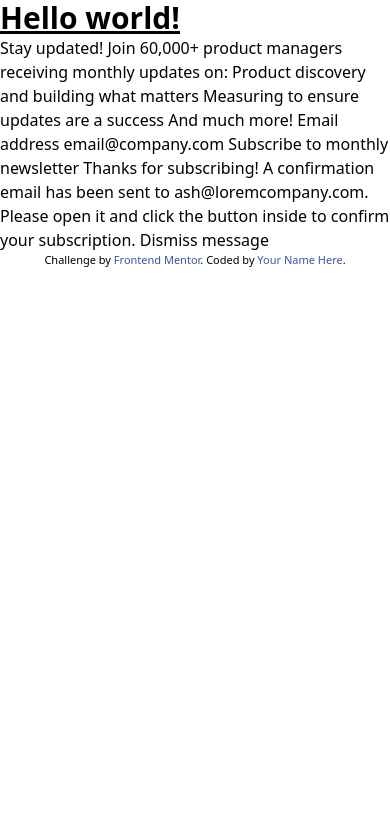
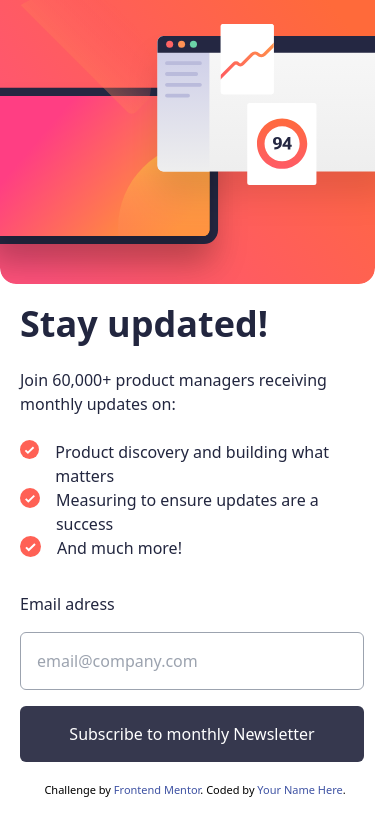
Before and after one commit to 00lar/Newsletter-sign-up-form-with-success-message, a website: page index.html in a window 390 px wide. Drawn offline with Linux system fonts and the light colour scheme.

Commit message:
Mobile First Finished

```diff
--- a/index.html
+++ b/index.html
@@ -6,6 +6,10 @@
 
   <link rel="icon" type="image/png" sizes="32x32" href="./assets/images/favicon-32x32.png">
   <link rel="stylesheet" href="./tailwind.css">
+
+  <link rel="preconnect" href="https://fonts.googleapis.com">
+<link rel="preconnect" href="https://fonts.gstatic.com" crossorigin>
+<link href="https://fonts.googleapis.com/css2?family=Roboto:wght@400;700&family=Space+Grotesk:wght@500&display=swap" rel="stylesheet">
 
   <title>Frontend Mentor | Newsletter sign-up form with success message</title>
 
@@ -16,37 +20,68 @@
   </style>
 </head>
 <body>
-  <h1 class="text-3xl font-bold underline">
-    Hello world!
-  </h1>
+
+<main class="max-w-sm text-LettersBlue">
+  <section>
+    <img src="./assets/images/illustration-sign-up-mobile.svg" alt="">
+  </section>
+  <section class="p-5">
+    <h1 class="font-bold text-4xl">
+      Stay updated!
+    </h1>
+    <p class="font-normal my-6">
+      Join 60,000+ product managers receiving monthly updates on:
+    </p>
+    <ul>
+      <li>
+        <div class="flex">
+          <figure class="mr-4">
+            <img src="./assets/images/icon-list.svg" alt="">
+          </figure>
+          <p>Product discovery and building what matters</p>
+        </div>
+      </li>
+      <li>
+        <div class="flex">
+          <figure class="mr-4">
+            <img src="./assets/images/icon-list.svg" alt="">
+          </figure>
+          <p>Measuring to ensure updates are a success</p>
+        </div>
+      </li>
+      <li>
+        <div class="flex">
+          <figure class="mr-4">
+            <img src="./assets/images/icon-list.svg" alt="">
+          </figure>
+          <p>And much more!</p>
+        </div>
+      </li>
+
+      <li>
+
+      </li>
+      <li>
+
+      </li>
+    </ul>
+    <form action="" class="mt-8">
+      <label for="emailBox">Email adress</label>
+      <input type="text" name="emailBox" id="emailBox" placeholder="email@company.com" class="w-full p-4 border border-gray-400 rounded-md my-4">
+      <button class="bg-CharcoalGrey w-full text-white p-4 rounded-md">Subscribe to monthly Newsletter</button>
+    </form>
+  </section>
+
+</main>
+
 
   <!-- Sign-up form start -->
 
-  Stay updated!
 
-  Join 60,000+ product managers receiving monthly updates on:
 
-  Product discovery and building what matters
-  Measuring to ensure updates are a success
-  And much more!
 
-  Email address
-  email@company.com
 
-  Subscribe to monthly newsletter
 
-  <!-- Sign-up form end -->
-
-  <!-- Success message start -->
-
-  Thanks for subscribing!
-
-  A confirmation email has been sent to ash@loremcompany.com.
-  Please open it and click the button inside to confirm your subscription.
-
-  Dismiss message
-
-  <!-- Success message end -->
 
   <div class="attribution">
     Challenge by <a href="https://www.frontendmentor.io?ref=challenge" target="_blank">Frontend Mentor</a>.
--- a/tailwind.config.js
+++ b/tailwind.config.js
@@ -2,7 +2,17 @@
 module.exports = {
   content: ["./src/**/*.{html,js}","./index.html"],
   theme: {
-    extend: {},
+    extend: {
+      colors: {
+        "tomato" : "hsl(4, 100%, 67%)",
+        "DarkSlateGrey": "hsl(234, 29%, 20%)",
+        "CharcoalGrey": "hsl(235, 18%, 26%)",
+        "LettersBlue" : "#22263f",
+      },
+      fontFamily: {
+        "Roboto": ['Roboto', "sans-serif"]
+      }
+    },
   },
   plugins: [],
 }
```
Also changed, not shown: tailwind.css.
